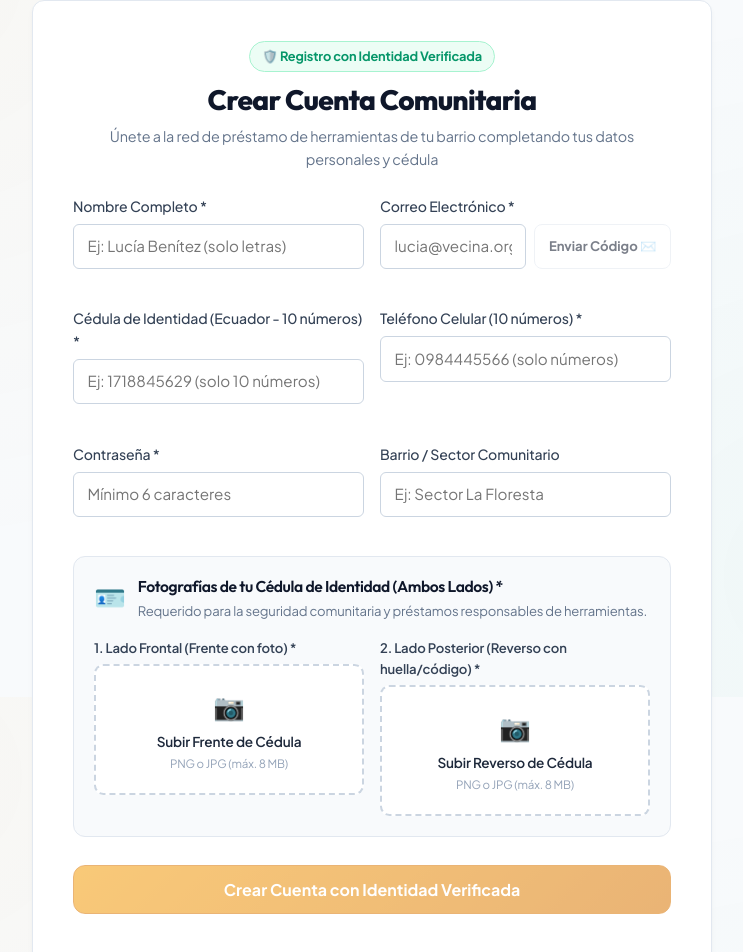
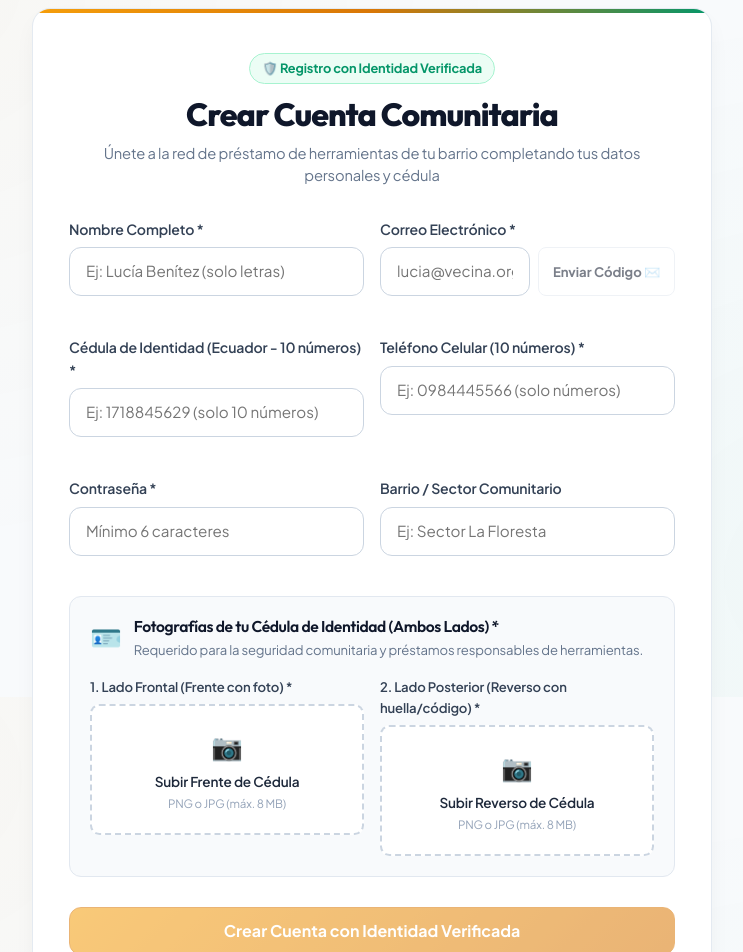
Before and after one commit to Ariel147852/ProyectoFinalLenguajes3, an Angular app in the folder frontend/: page /register in a window 1280 px wide. Shown: the part 103-1055 px from the top of the page, without its empty margins (268-1011 px from the left). Built offline with nearby package versions, Linux system fonts and the light colour scheme; no server answers.

Commit message:
style: modernizar UI/UX, HTML semantico, microinteracciones y transiciones respetando paleta de colores

```diff
--- a/frontend/src/app/features/auth/login/login.css
+++ b/frontend/src/app/features/auth/login/login.css
@@ -1,175 +1,148 @@
 .auth-container {
-  min-height: calc(80vh - 100px);
+  min-height: calc(85vh - 80px);
   display: flex;
   align-items: center;
   justify-content: center;
-  padding: 2rem 1.5rem;
+  padding: 2.5rem 1.5rem;
+  animation: fadeIn 0.35s cubic-bezier(0.16, 1, 0.3, 1);
 }
 
 .auth-card {
-  background: white;
-  border: 1px solid #e2e8f0;
-  border-radius: 0.75rem;
-  padding: 2.5rem;
+  background: var(--bg-card, #ffffff);
+  border: 1px solid rgba(226, 232, 240, 0.9);
+  border-radius: var(--radius-lg, 1.25rem);
+  padding: 2.75rem 2.25rem;
   width: 100%;
   max-width: 440px;
-  box-shadow: 0 4px 6px -1px rgba(0, 0, 0, 0.05);
+  box-shadow: 0 10px 25px -5px rgba(15, 23, 42, 0.06), 0 8px 10px -6px rgba(15, 23, 42, 0.04);
+  transition: transform 0.25s ease, box-shadow 0.25s ease;
+  position: relative;
+  overflow: hidden;
+}
+
+.auth-card::before {
+  content: '';
+  position: absolute;
+  top: 0;
+  left: 0;
+  right: 0;
+  height: 4px;
+  background: linear-gradient(90deg, #f59e0b 0%, #d97706 50%, #059669 100%);
+}
+
+.auth-card:hover {
+  box-shadow: 0 20px 35px -8px rgba(15, 23, 42, 0.09), 0 10px 15px -7px rgba(15, 23, 42, 0.05);
 }
 
 .auth-header {
   text-align: center;
-  margin-bottom: 1.5rem;
+  margin-bottom: 2rem;
 }
 
 .auth-header h2 {
-  font-family: var(--font-display, 'Outfit', sans-serif);
-  font-size: 1.75rem;
+  font-family: var(--font-heading, 'Outfit', sans-serif);
+  font-size: 2rem;
   font-weight: 800;
-  letter-spacing: -0.025em;
+  letter-spacing: -0.03em;
   color: #0f172a;
   margin-bottom: 0.5rem;
 }
 
 .auth-header p {
   color: #64748b;
-  font-size: 0.9rem;
-}
-
-/* Demo Access Card */
-.demo-box {
-  background: #f8fafc;
-  border: 1px dashed #cbd5e1;
-  border-radius: 0.5rem;
-  padding: 0.85rem;
-  margin-bottom: 1.5rem;
-}
-
-.demo-box-header {
-  display: flex;
-  align-items: center;
-  gap: 0.35rem;
-  font-size: 0.78rem;
-  font-weight: 700;
-  color: #475569;
-  text-transform: uppercase;
-  letter-spacing: 0.03em;
-  margin-bottom: 0.65rem;
-}
-
-.demo-icon {
-  color: #f59e0b;
-}
-
-.demo-btn-grid {
-  display: grid;
-  grid-template-columns: repeat(3, 1fr);
-  gap: 0.5rem;
-}
-
-.btn-demo {
-  border: 1px solid #e2e8f0;
-  background: white;
-  padding: 0.5rem 0.25rem;
-  border-radius: 0.375rem;
-  font-size: 0.82rem;
-  font-weight: 700;
-  cursor: pointer;
-  transition: all 0.15s ease;
-  text-align: center;
-}
-
-.btn-demo:hover {
-  transform: translateY(-1px);
-  box-shadow: 0 2px 4px rgba(0, 0, 0, 0.05);
-}
-
-.btn-demo-admin {
-  color: #7c3aed;
-  border-color: #ddd6fe;
-}
-.btn-demo-admin:hover {
-  background: #f5f3ff;
-}
-
-.btn-demo-carlos {
-  color: #d97706;
-  border-color: #fde68a;
-}
-.btn-demo-carlos:hover {
-  background: #fffbeb;
-}
-
-.btn-demo-lucia {
-  color: #0284c7;
-  border-color: #bae6fd;
-}
-.btn-demo-lucia:hover {
-  background: #f0f9ff;
+  font-size: 0.92rem;
+  line-height: 1.5;
 }
 
 .auth-form {
   display: flex;
   flex-direction: column;
-  gap: 1.25rem;
+  gap: 1.35rem;
 }
 
 .form-group {
   display: flex;
   flex-direction: column;
-  gap: 0.4rem;
+  gap: 0.45rem;
 }
 
 .form-group label {
   font-size: 0.88rem;
-  font-weight: 500;
+  font-weight: 600;
   color: #334155;
+  letter-spacing: -0.01em;
 }
 
 .form-group input {
-  padding: 0.65rem 0.85rem;
-  border: 1px solid #cbd5e1;
-  border-radius: 0.375rem;
+  padding: 0.75rem 1rem;
+  border: 1.5px solid #cbd5e1;
+  border-radius: var(--radius-md, 0.75rem);
   font-size: 0.95rem;
+  color: #0f172a;
   outline: none;
-  transition: border-color 0.15s ease, box-shadow 0.15s ease;
+  background-color: #ffffff;
+  transition: all 0.2s cubic-bezier(0.16, 1, 0.3, 1);
+}
+
+.form-group input:hover:not(:focus) {
+  border-color: #94a3b8;
 }
 
 .form-group input:focus {
-  border-color: #059669;
-  box-shadow: 0 0 0 3px rgba(5, 150, 105, 0.15);
+  border-color: var(--primary, #d97706);
+  background-color: #ffffff;
+  box-shadow: 0 0 0 3.5px rgba(217, 119, 6, 0.16);
 }
 
 .btn-block {
   width: 100%;
-  padding: 0.75rem;
+  padding: 0.85rem 1.25rem;
   font-size: 1rem;
+  font-weight: 700;
+  border-radius: var(--radius-md, 0.75rem);
   margin-top: 0.5rem;
+  cursor: pointer;
 }
 
 .alert {
-  padding: 0.75rem 1rem;
-  border-radius: 0.375rem;
-  font-size: 0.88rem;
+  padding: 0.85rem 1.15rem;
+  border-radius: var(--radius-md, 0.75rem);
+  font-size: 0.9rem;
   margin-bottom: 1.25rem;
+  display: flex;
+  align-items: center;
+  gap: 0.5rem;
+  animation: fadeIn 0.25s ease;
 }
 
 .alert-error {
-  background-color: #fee2e2;
+  background-color: #fef2f2;
   color: #b91c1c;
-  border: 1px solid #fca5a5;
+  border: 1px solid #fecaca;
 }
 
 .auth-footer {
   text-align: center;
   margin-top: 1.75rem;
-  padding-top: 1.25rem;
+  padding-top: 1.35rem;
   border-top: 1px solid #f1f5f9;
   font-size: 0.9rem;
   color: #64748b;
 }
 
 .auth-footer a {
-  color: #059669;
-  font-weight: 600;
+  color: var(--primary, #d97706);
+  font-weight: 700;
   text-decoration: none;
+  transition: color 0.15s ease;
 }
+
+.auth-footer a:hover {
+  color: var(--primary-hover, #b45309);
+  text-decoration: underline;
+}
+
+@keyframes fadeIn {
+  from { opacity: 0; transform: translateY(6px); }
+  to { opacity: 1; transform: translateY(0); }
+}
--- a/frontend/src/app/features/auth/login/login.html
+++ b/frontend/src/app/features/auth/login/login.html
@@ -1,17 +1,17 @@
-<div class="auth-container">
-  <div class="auth-card">
-    <div class="auth-header">
+<main class="auth-container">
+  <article class="auth-card">
+    <header class="auth-header">
       <h2>Iniciar Sesión</h2>
       <p>Accede para solicitar préstamos y prestar herramientas</p>
-    </div>
+    </header>
 
     @if (errorMessage) {
-      <div class="alert alert-error">
+      <div class="alert alert-error" role="alert">
         {{ errorMessage }}
       </div>
     }
 
-    <form (ngSubmit)="onSubmit()" class="auth-form">
+    <form (ngSubmit)="onSubmit()" class="auth-form" novalidate>
       <div class="form-group">
         <label for="email">Correo Electrónico</label>
         <input
@@ -20,6 +20,7 @@
           name="email"
           [(ngModel)]="email"
           placeholder="ejemplo@vecino.org"
+          autocomplete="email"
           required
         />
       </div>
@@ -32,6 +33,7 @@
           name="password"
           [(ngModel)]="password"
           placeholder="••••••••"
+          autocomplete="current-password"
           required
         />
       </div>
@@ -45,8 +47,8 @@
       </button>
     </form>
 
-    <div class="auth-footer">
+    <footer class="auth-footer">
       <p>¿No tienes una cuenta aún? <a routerLink="/register">Regístrate gratis</a></p>
-    </div>
-  </div>
-</div>
+    </footer>
+  </article>
+</main>
--- a/frontend/src/app/features/auth/register/register.html
+++ b/frontend/src/app/features/auth/register/register.html
@@ -1,10 +1,10 @@
-<div class="auth-container">
-  <div class="auth-card register-wide-card">
-    <div class="auth-header">
+<main class="auth-container">
+  <article class="auth-card register-wide-card">
+    <header class="auth-header">
       <div class="badge-identity">🛡️ Registro con Identidad Verificada</div>
       <h2>Crear Cuenta Comunitaria</h2>
       <p>Únete a la red de préstamo de herramientas de tu barrio completando tus datos personales y cédula</p>
-    </div>
+    </header>
 
     @if (errorMessage) {
     <div class="alert alert-error">
@@ -216,9 +216,9 @@
         }
       </button>
 
-      <div class="auth-footer">
+      <footer class="auth-footer">
         <p>¿Ya tienes una cuenta registrada? <a routerLink="/login">Inicia sesión aquí</a></p>
-      </div>
+      </footer>
     </form>
-  </div>
-</div>
+  </article>
+</main>
--- a/frontend/src/app/features/home/home.css
+++ b/frontend/src/app/features/home/home.css
@@ -261,21 +261,30 @@
 
 .category-card {
   background: white;
-  padding: 2rem;
+  padding: 0;
   border-radius: var(--radius-lg, 1.15rem);
   border: 1px solid var(--border-color, #e2e8f0);
-  text-decoration: none;
-  color: inherit;
-  transition: all 0.25s cubic-bezier(0.4, 0, 0.2, 1);
+  transition: all 0.3s cubic-bezier(0.16, 1, 0.3, 1);
   display: flex;
   flex-direction: column;
-  box-shadow: var(--shadow-xs);
+  box-shadow: 0 4px 6px -1px rgba(15, 23, 42, 0.04);
+  position: relative;
+  overflow: hidden;
 }
 
 .category-card:hover {
-  transform: translateY(-5px);
-  box-shadow: 0 16px 32px -8px rgba(15, 23, 42, 0.08);
+  transform: translateY(-6px);
+  box-shadow: 0 20px 35px -8px rgba(217, 119, 6, 0.16), 0 1px 3px rgba(0, 0, 0, 0.05);
   border-color: var(--primary, #d97706);
+}
+
+.category-card-link {
+  display: flex;
+  flex-direction: column;
+  height: 100%;
+  padding: 2.25rem 2rem;
+  text-decoration: none;
+  color: inherit;
 }
 
 .category-icon-box {
--- a/frontend/src/app/features/home/home.html
+++ b/frontend/src/app/features/home/home.html
@@ -1,6 +1,6 @@
-<div class="home-container">
+<main class="home-container">
   <!-- Hero Section -->
-  <section class="hero-section">
+  <header class="hero-section">
     <div class="hero-content">
       <div class="hero-badge-wrap">
         <span class="badge badge-eco">🌱 Economía Circular & Sostenibilidad Urbana</span>
@@ -23,10 +23,10 @@
         </a>
       </div>
     </div>
-  </section>
+  </header>
 
   <!-- Impact Metrics Bar -->
-  <section class="metrics-bar">
+  <section class="metrics-bar" aria-label="Métricas de impacto comunitario">
     <div class="metric-item">
       <span class="metric-number">16+</span>
       <span class="metric-label">Herramientas en Catálogo</span>
@@ -49,39 +49,39 @@
   </section>
 
   <!-- How It Works Section -->
-  <section class="steps-section">
+  <section class="steps-section" aria-label="Cómo funciona la plataforma">
     <div class="section-title-wrap">
       <span class="sub-heading">Flujo Sencillo en 3 Pasos</span>
       <h2 class="section-title">¿Cómo funciona Tool Library?</h2>
     </div>
 
     <div class="steps-grid">
-      <div class="step-card">
+      <article class="step-card">
         <div class="step-number">1</div>
         <div class="step-icon">📍</div>
         <h3>Encuentra por Proximidad</h3>
         <p>Busca en el catálogo o visualiza en el mapa interactivo con OpenStreetMap las herramientas disponibles cerca
           de tu casa.</p>
-      </div>
-      <div class="step-card">
+      </article>
+      <article class="step-card">
         <div class="step-number">2</div>
         <div class="step-icon">📅</div>
         <h3>Reserva sin Conflictos</h3>
         <p>Selecciona tus fechas en el calendario. El motor de validación previene automáticamente cualquier
           solapamiento de horarios.</p>
-      </div>
-      <div class="step-card">
+      </article>
+      <article class="step-card">
         <div class="step-number">3</div>
         <div class="step-icon">🤝</div>
         <h3>Retira, Completa y Devuelve</h3>
         <p>Coordina la entrega con el dueño del equipo, realiza tus proyectos y devuélvelo en óptimas condiciones
           sumando reputación.</p>
-      </div>
+      </article>
     </div>
   </section>
 
   <!-- Categories Section -->
-  <section class="categories-section">
+  <section class="categories-section" aria-label="Categorías de herramientas">
     <div class="section-title-wrap">
       <span class="sub-heading">Equipamiento para todo tipo de proyecto</span>
       <h2 class="section-title">Explora por Categorías</h2>
@@ -89,7 +89,8 @@
 
     <div class="categories-grid">
       @for (cat of categories; track cat.id) {
-      <a [routerLink]="['/catalog']" [queryParams]="{ categoria: cat.id }" class="category-card">
+      <article class="category-card">
+        <a [routerLink]="['/catalog']" [queryParams]="{ categoria: cat.id }" class="category-card-link">
           <div class="category-icon-box">
             <span class="category-icon">{{ cat.icon }}</span>
           </div>
@@ -97,16 +98,17 @@
           <p>{{ cat.desc }}</p>
           <span class="category-link">Ver disponibles →</span>
         </a>
+      </article>
       }
     </div>
   </section>
 
   <!-- CTA Box -->
-  <section class="cta-banner">
+  <section class="cta-banner" aria-label="Llamada a la acción para compartir herramientas">
     <div class="cta-content">
       <h2>¿Tienes herramientas sin usar en tu taller o bodega?</h2>
       <p>Súmate a la biblioteca comunitaria. Comparte tus equipos con seguridad y fortalece tu vecindario.</p>
       <a routerLink="/tools/new" class="btn btn-lg btn-primary">+ Publicar una Herramienta</a>
     </div>
   </section>
-</div>
+</main>
```
Lines whose indentation alone changed are shown as unchanged.
